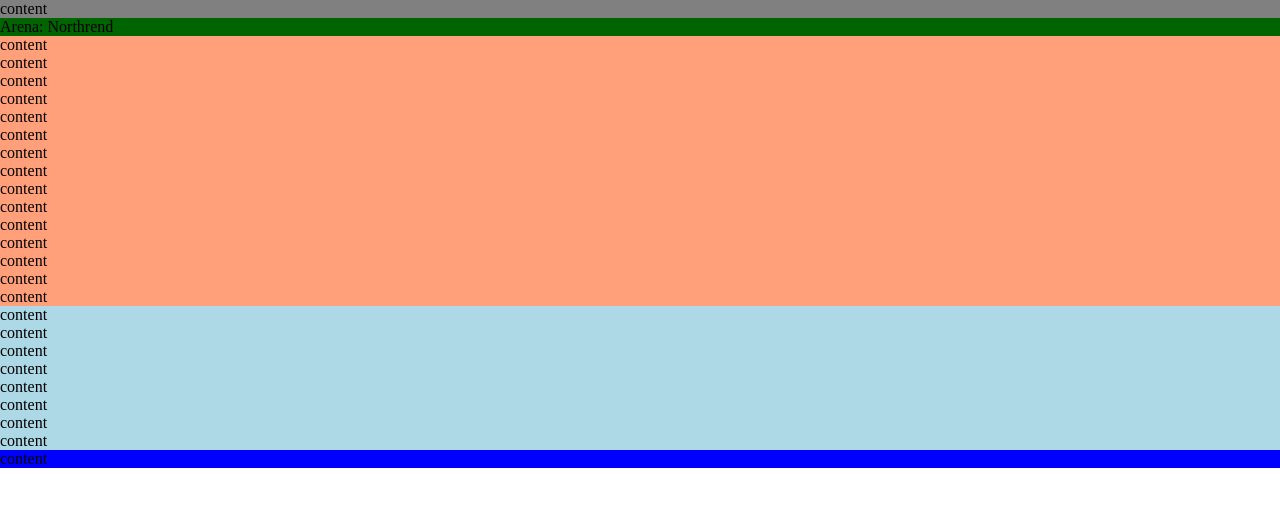
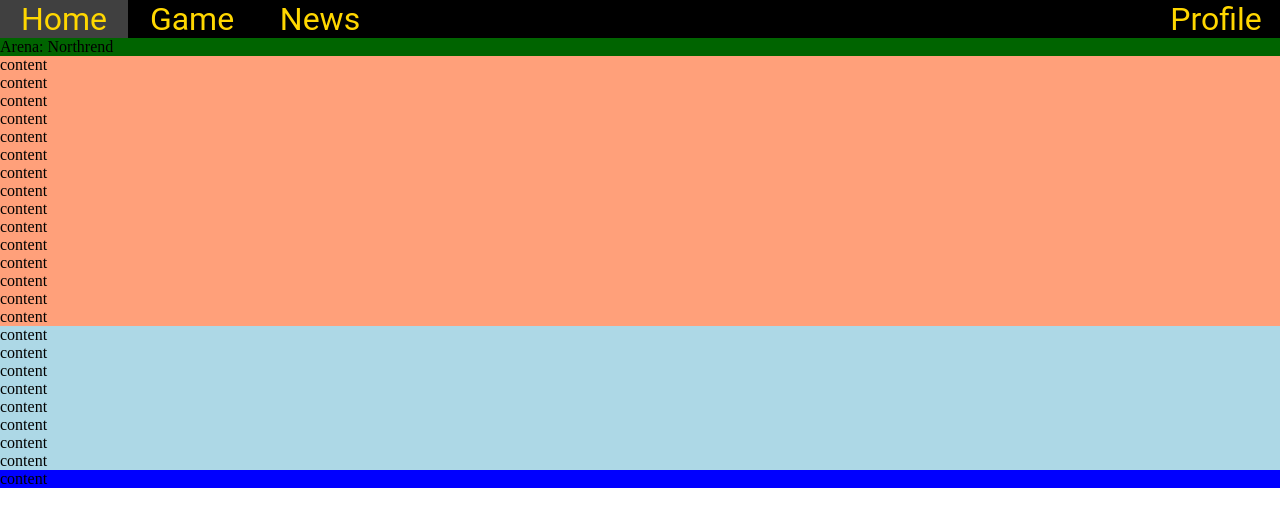
Before and after one commit to Venahrage/VNR, a plain HTML site: page index.html in a window 1280 px wide. Drawn offline with Linux system fonts and the light colour scheme.

Commit message:
nav_bar premvp_1.0

```diff
--- a/index.html
+++ b/index.html
@@ -14,7 +14,20 @@
     <!-- Probably should separate for the left and the right divs -->
 
     <nav class="top_nav_bar">
-        content
+        <ul>
+            <li>
+                <a href="#">Home</a>
+            </li>
+            <li>
+                <a href="#">Game</a>
+            </li>
+            <li>
+                <a href="#">News</a>
+            </li>
+            <li id="profile_link" >
+                <a href="#">Profile</a>
+            </li>
+        </ul>
     </nav>
 
     <!-- Arena name -->
@@ -23,7 +36,7 @@
     </div>
 
     <!-- Arena -->
-    <div class="arena_main">
+    <main class="arena_main">
         <div class="player_hero_panel">
             <div class="hero_img">
                 content
@@ -79,7 +92,7 @@
                 content
             </div>
         </div>
-    </div>
+    </main>
 
     <!-- Skills bars -->
     <div class="skills_bars">
--- a/styles/style.css
+++ b/styles/style.css
@@ -1,13 +1,54 @@
 /* Full page */
+
+
+html {
+    box-sizing: border-box;
+}
+*, *::before, *::after {
+    box-sizing: inherit;
+}
+
 body {
-    margin :0;
+    margin: 0;
 }
 
 
 
 /* Site navigation bar */
 .top_nav_bar {
-    background-color: gray;
+    background-color: black;
+}
+
+.top_nav_bar ul {
+    margin: 0;
+    padding: 0;
+    list-style-type: none;
+    display: flex;
+}
+
+.top_nav_bar ul li {
+    text-align: center;
+/*not sure */
+    width: 10%;
+/* */
+}
+
+.top_nav_bar ul li a {
+    color: gold;
+    text-decoration: none;
+    font-family: 'Roboto', sans-serif;
+    font-size: 24pt;
+/*not sure */
+    display: block;
+/* */
+}
+
+.top_nav_bar ul li a:hover {
+    background-color: #404040;
+}
+
+#profile_link {
+    margin-left: 60%;
 }
 
 
```
